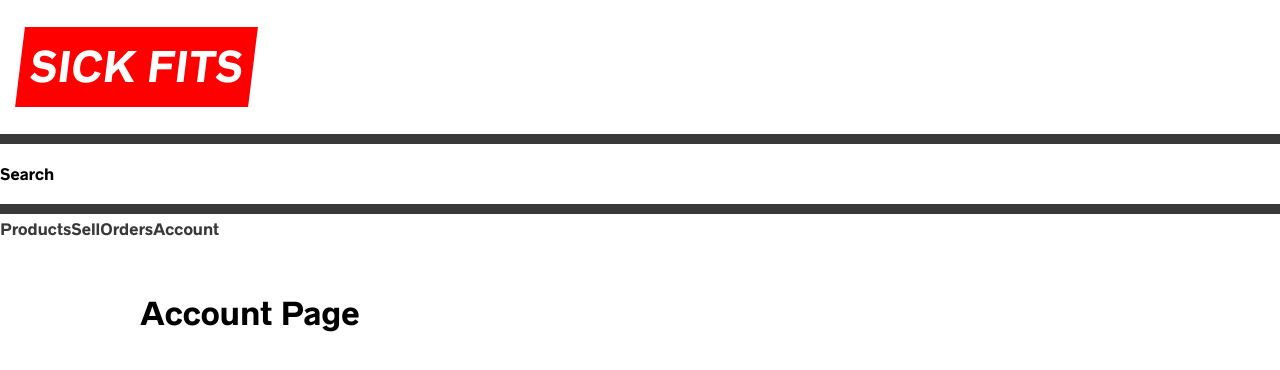
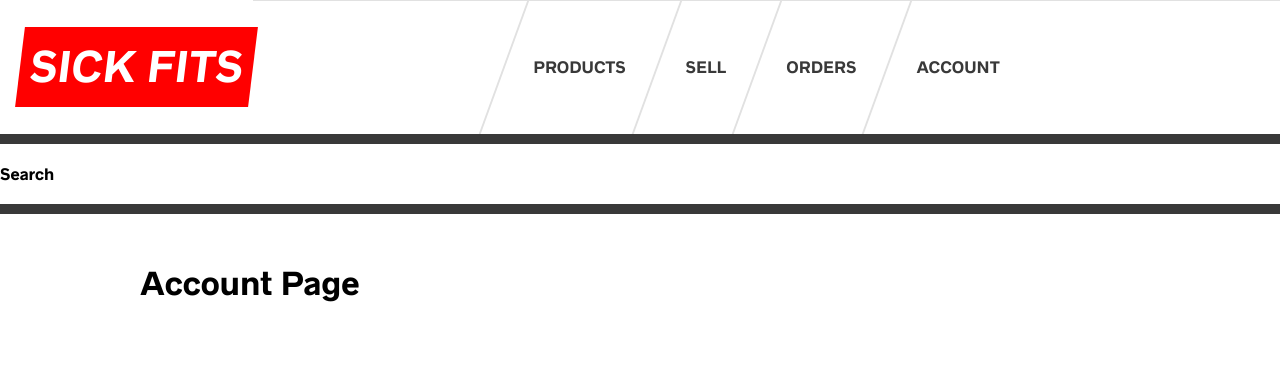
Before and after one commit to Marknjo/sickfits-lab, a Next.js app in the folder frontend/: page /account in a window 1280 px wide. Shown: the top 370 px of the page. Built offline with nearby package versions, Linux system fonts and the light colour scheme.

Commit message:
feat(frontend): style nav

```diff
--- a/frontend/components/styles/NavStyles.js
+++ b/frontend/components/styles/NavStyles.js
@@ -1,6 +1,6 @@
 import styled from 'styled-components';
 
-const NavStyles = styled.ul`
+export const NavStyles = styled.nav`
   margin: 0;
   padding: 0;
   display: flex;
@@ -57,12 +57,10 @@ const NavStyles = styled.ul`
       }
     }
   }
-  @media (max-width: 1300px) {
+  @media (max-width: 90em) {
     border-top: 1px solid var(--lightGray);
     width: 100%;
     justify-content: center;
     font-size: 1.5rem;
   }
 `;
-
-export default NavStyles;
--- a/frontend/components/styles/index.ts
+++ b/frontend/components/styles/index.ts
@@ -1,3 +1,4 @@
 export { Item } from './ItemStyles'
 export { Title } from './Title'
 export { PriceTag } from './PriceTag'
+export { NavStyles } from './NavStyles'
--- a/frontend/components/ui/Header.tsx
+++ b/frontend/components/ui/Header.tsx
@@ -1,6 +1,6 @@
-import Link from "next/link";
-import styled from "styled-components";
-import Nav from "./Nav";
+import Link from 'next/link'
+import styled from 'styled-components'
+import Nav from './Nav'
 
 const LogoStyles = styled.h1`
   font-size: 4rem;
@@ -16,7 +16,7 @@ const LogoStyles = styled.h1`
     text-transform: uppercase;
     padding: 0.5rem 1rem;
   }
-`;
+`
 
 const HeaderStyles = styled.header`
   .bar {
@@ -24,7 +24,7 @@ const HeaderStyles = styled.header`
     display: grid;
     grid-template-columns: auto 1fr;
     justify-content: space-between;
-    align-items: center;
+    align-items: stretched;
   }
 
   .sub-bar {
@@ -32,7 +32,7 @@ const HeaderStyles = styled.header`
     grid-template-columns: 1fr auto;
     border-bottom: 10px solid var(--black, black);
   }
-`;
+`
 
 export default function Header() {
   return (
@@ -41,11 +41,11 @@ export default function Header() {
         <LogoStyles>
           <Link href='/'>Sick Fits</Link>
         </LogoStyles>
+        <Nav />
       </div>
       <div className='sub-bar'>
         <p>Search</p>
       </div>
-      <Nav />
     </HeaderStyles>
-  );
+  )
 }
--- a/frontend/components/ui/Nav.tsx
+++ b/frontend/components/ui/Nav.tsx
@@ -1,12 +1,13 @@
-import Link from "next/link";
+import Link from 'next/link'
+import { NavStyles } from '../styles'
 
 export default function Nav() {
   return (
-    <nav>
+    <NavStyles>
       <Link href='products'>Products</Link>
       <Link href='sell'>Sell</Link>
       <Link href='orders'>Orders</Link>
       <Link href='account'>Account</Link>
-    </nav>
-  );
+    </NavStyles>
+  )
 }
```
